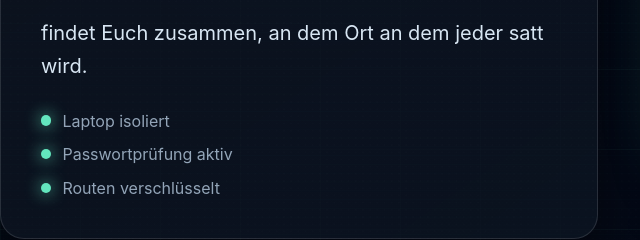
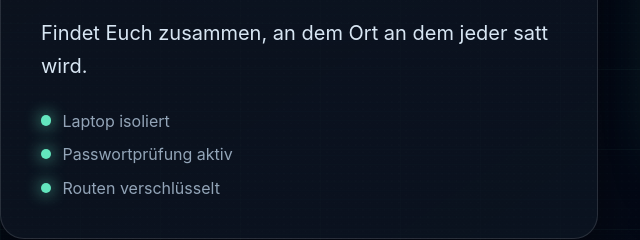
Before and after one commit to DaveColl/azubi_escaperoom, a plain HTML site: page index.html in a window 1280 px wide. Shown: the part 491-731 px from the top of the page, 0-640 px from the left. Drawn offline with Linux system fonts and the light colour scheme.

Commit message:
fix typo in briefing text for clarity

```diff
--- a/index.html
+++ b/index.html
@@ -22,7 +22,7 @@
         Um an das Passwort zu gelangen müsst ihr euch mit den anderen Teams austauschen und <strong>QUERdenken</strong>.
       </p>
       <p class="briefing-text">
-        findet Euch zusammen, an dem Ort an dem jeder satt wird.
+        Findet Euch zusammen, an dem Ort an dem jeder satt wird.
       </p>
       <ul class="status-list" aria-label="Systemstatus">
         <li><span></span> Laptop isoliert</li>
```
